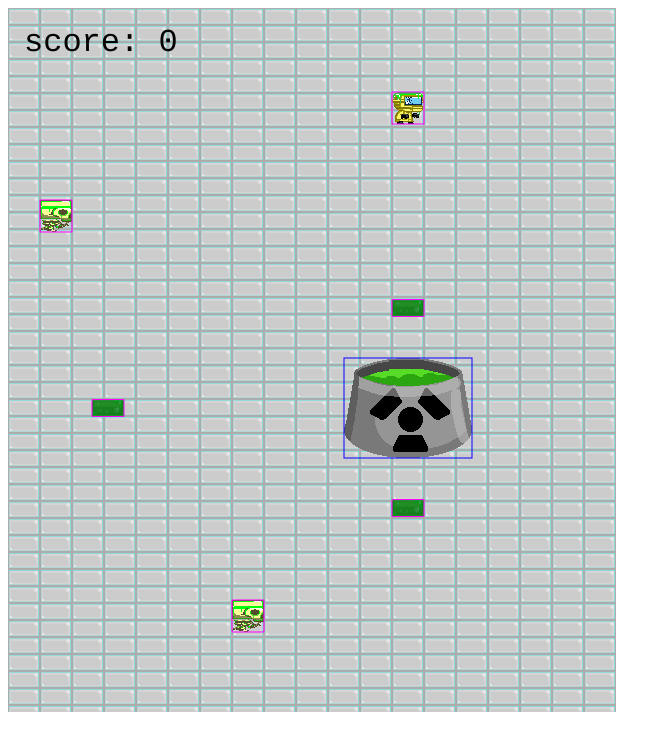
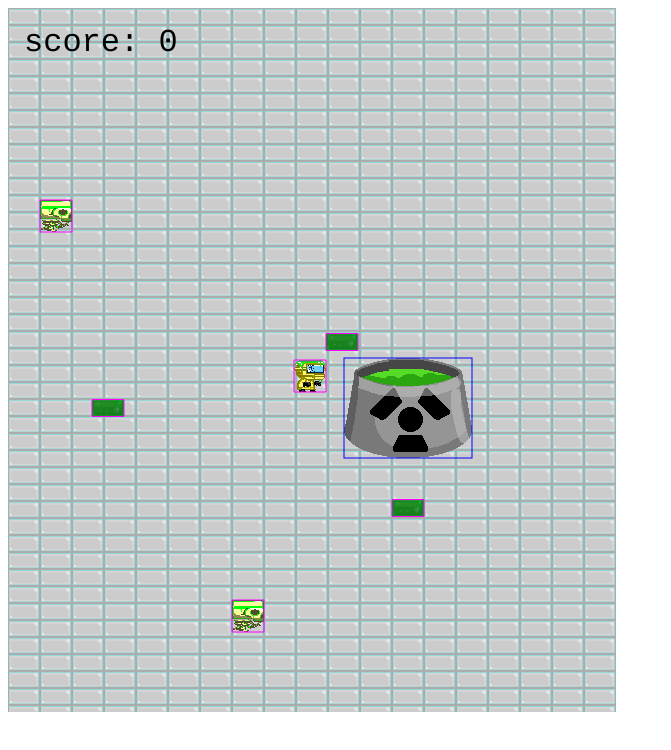
Before and after one commit to LuciVatsa/LuckyCharms, a plain HTML site: page Example1/index.html in a window 1280 px wide. Shown: the whole page, without its empty margins (0-671 px from the left). Drawn offline with Linux system fonts and the light colour scheme; animation ran at ten frames a second.

Commit message:
made some changes

```diff
--- a/Example1/game.js
+++ b/Example1/game.js
@@ -61,7 +61,7 @@ function create ()
         //slime collision
         slime =this.physics.add.group();
 
-        slime.create(400,300,'slime').setCollideWorldBounds(true).setImmovable(true);
+        slime.create(334,334,'slime').setCollideWorldBounds(true).setImmovable(true);
         slime.create(100,400,'slime').setCollideWorldBounds(true).setImmovable(true);
         slime.create(400,500,'slime').setCollideWorldBounds(true).setImmovable(true);
 
@@ -72,7 +72,7 @@ function create ()
 
 
         // playercollision
-        player = this.physics.add.sprite(400,100,'dude');
+        player = this.physics.add.sprite(302,368,'dude');
         player.setCollideWorldBounds(true);
         //player score text
        scoreText = this.add.text(16, 16, 'score: 0', { fontSize: '32px', fill: '#000' });
@@ -114,21 +114,21 @@ function update ()
 
     if(this.input.keyboard.checkDown(cursors.left, 250))
     {
-        player.x -= 16;
+        player.x -= 32;
        // player.anims.play('left', true);
     }
     else if(this.input.keyboard.checkDown(cursors.right, 250))
     {
-        player.x +=16;
+        player.x += 32;
        // player.anims.play('right', true);
     }
    else if(this.input.keyboard.checkDown(cursors.up, 250))
     {
-        player.y -= 16;
+        player.y -= 32;
     }
     else if(this.input.keyboard.checkDown(cursors.down, 250))
     {
-        player.y += 16;
+        player.y += 32;
     }
     else{
                 player.setVelocityX(0);
--- a/Example1/index.html
+++ b/Example1/index.html
@@ -4,7 +4,7 @@
 <head>
 	<script type="text/javascript" src="phaser.min.js"></script>
 	<script type="text/javascript" src="game.js"></script>
-	<title>azsdad</title>
+	<title>PengoWengo</title>
 </head>
 <body>
 
```
